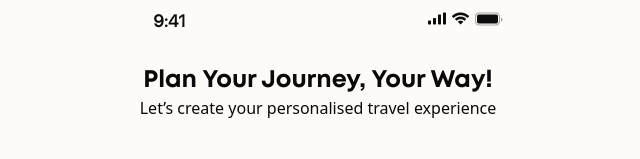
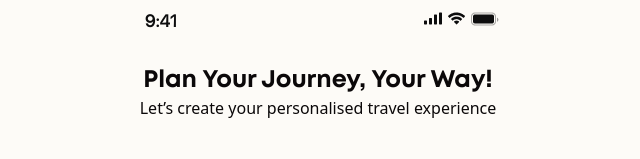
Before and after one commit to Rays-Code/travel-itinerary-app, a React (Vite) app: page / in a window 1280 px wide. Shown: the top 159 px of the page, without its empty margins (322-962 px from the left). Built offline with nearby package versions, Linux system fonts and the light colour scheme.

Commit message:
fixed alignment issue in StatusBar

```diff
--- a/src/components/common/StatusBar.jsx
+++ b/src/components/common/StatusBar.jsx
@@ -2,11 +2,11 @@ import React from 'react'
 
 const StatusBar = () => {
   return (
-    <div className='w-[377px] h-[24px] pl-2 py-2 flex justify-between'>
+    <div className='w-[370px] h-[24px] pl-2 py-2 flex justify-between'>
 
         {/* icon-left */}
         <div className='w-[35px] h-[22px] top-[1px] left-[8px]'>
-        <span className='text-[#0D0D0E] dark:text-[#FFFFFF] text-[17px] font-sf font-semibold pl-4'>9:41</span>
+        <span className='text-[#0D0D0E] dark:text-[#FFFFFF] text-[17px] font-sf font-semibold pl-1'>9:41</span>
         </div>
 
         {/* icon-left */}
```
